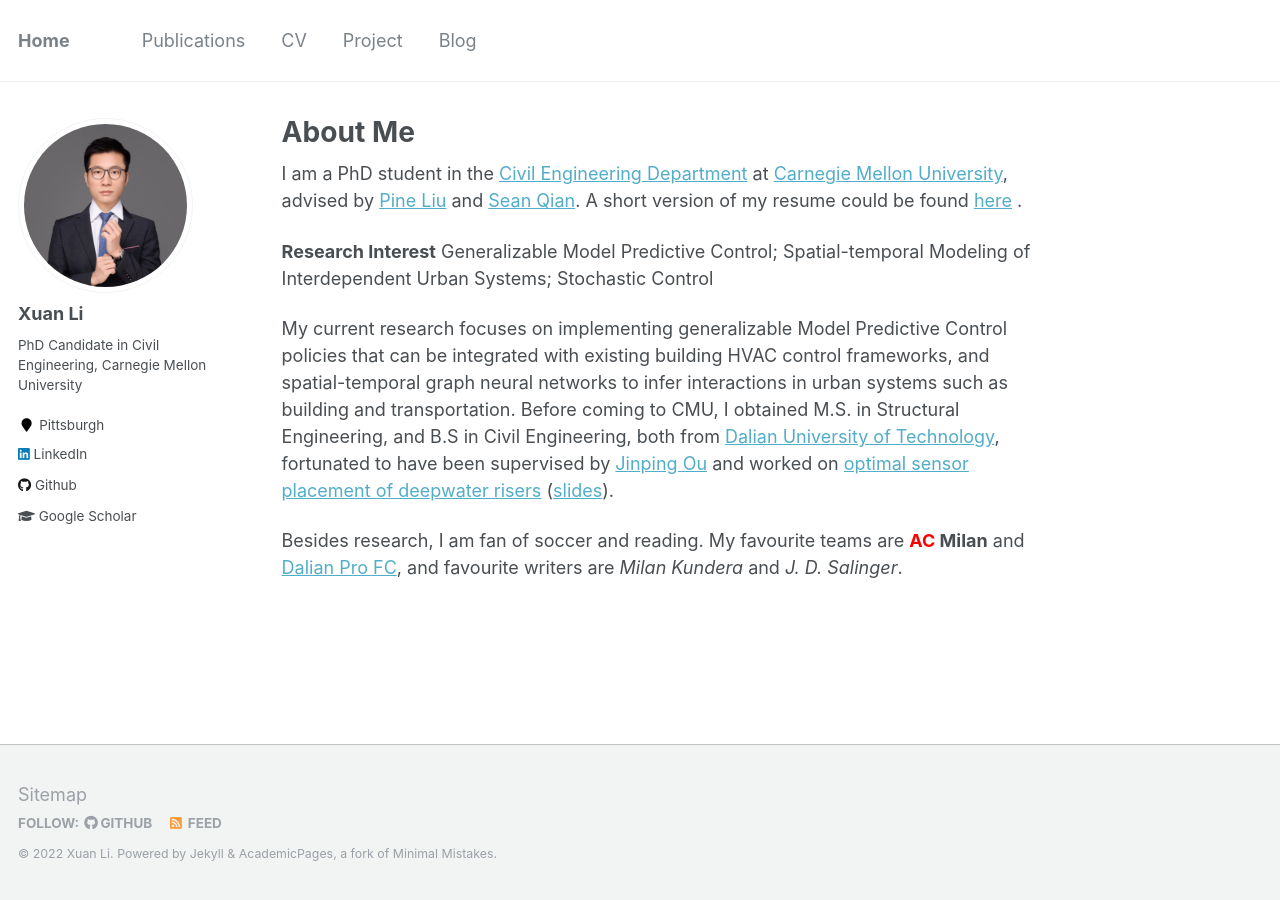
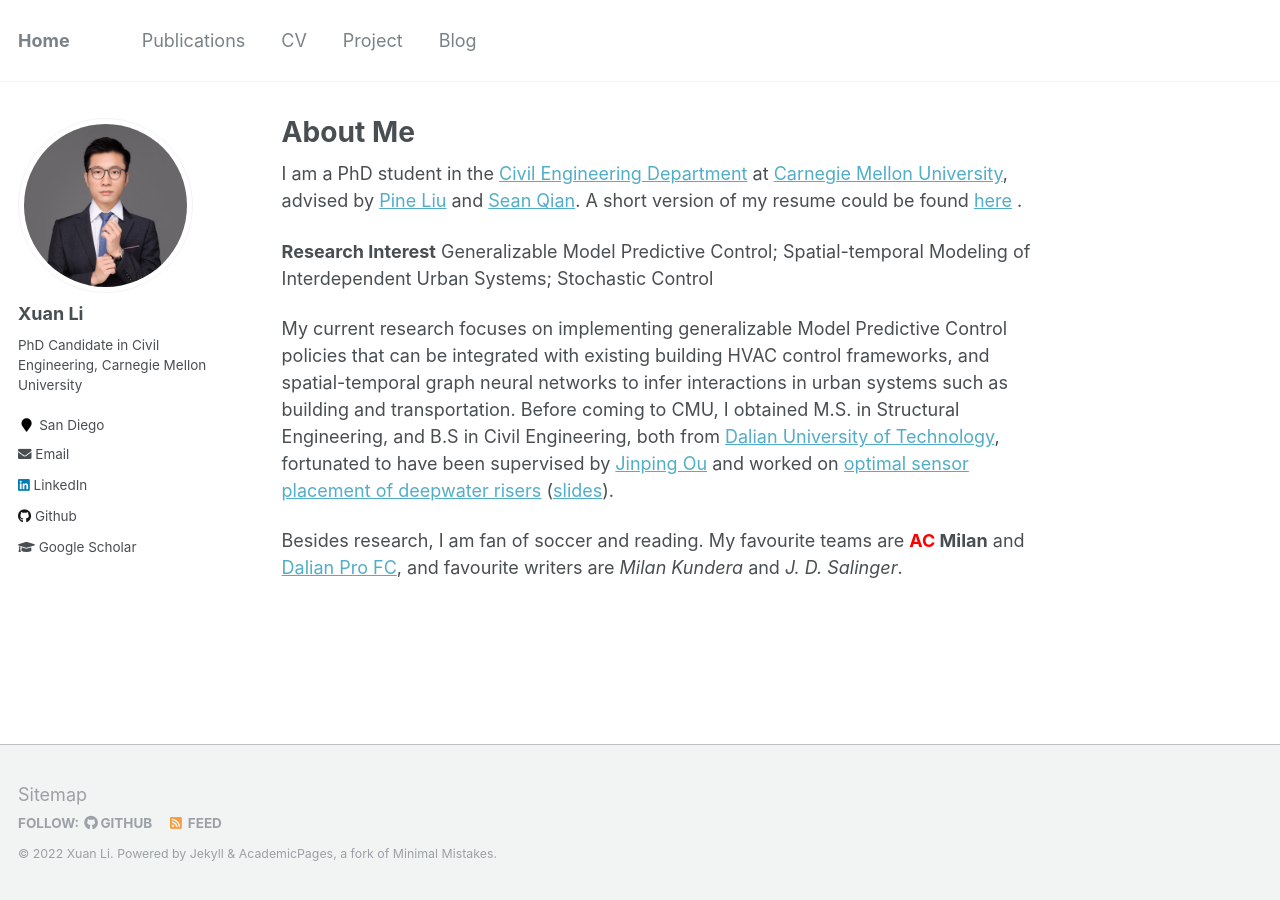
Before and after one commit to milanlx/milanlx.github.io, a Jekyll site: the page built from _pages/about.md, in a window 1280 px wide. Built offline with Jekyll 4.4.1, drawn with Linux system fonts in a browser that asks for light colours.

Commit message:
Update _config.yml

```diff
--- a/_config.yml
+++ b/_config.yml
@@ -83,11 +83,11 @@ author:
   name             : "Xuan Li"
   avatar           : "800x800_photo.jpg"
   bio              : "PhD Candidate in Civil Engineering, \n\n Carnegie Mellon University"
-  location         : "Pittsburgh"
+  location         : "San Diego"
   employer         :
   pubmed           :
   googlescholar    : "https://scholar.google.com/citations?user=iDNzpbYAAAAJ&hl=en"
-  email            :
+  email            : "milanlx1737@gmail.com"
   researchgate     : # example: "https://www.researchgate.net/profile/yourprofile"
   uri              :
   bitbucket        :
```
